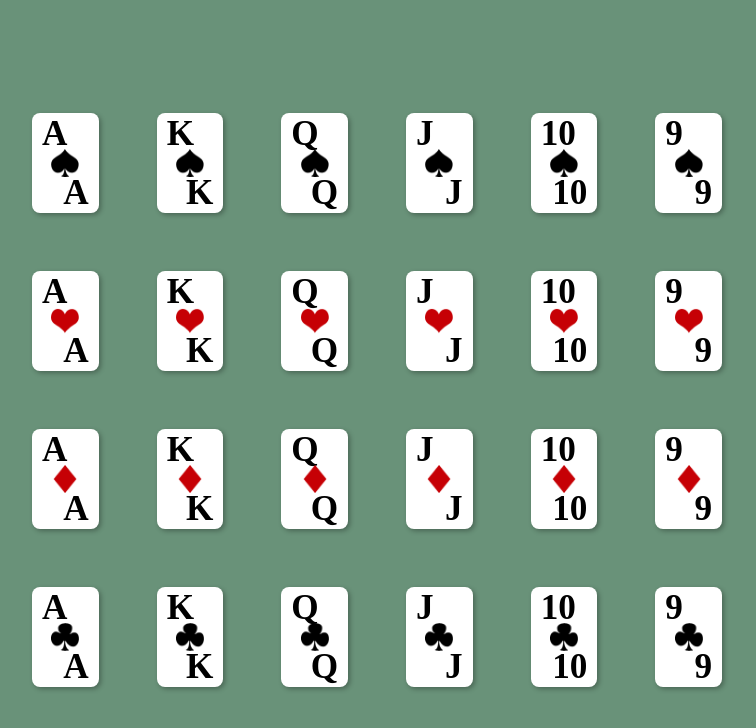
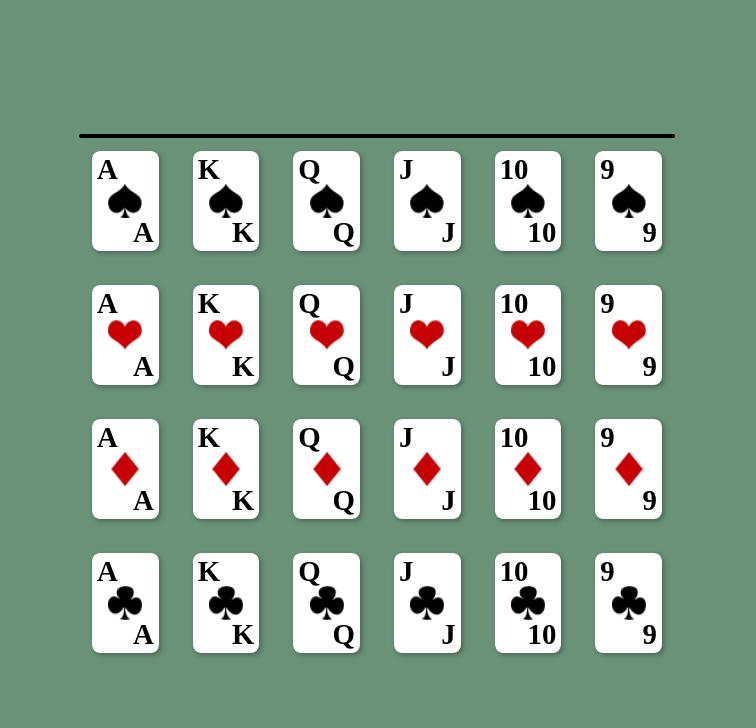
Before and after one commit to caylajr2/euchreData, a React (Vite) app in the folder euchre-data-entry-react/: page / in a window 1280 px wide. Shown: the top 728 px of the page, without its empty margins (263-1019 px from the left). Built offline with nearby package versions, Linux system fonts and the light colour scheme; a web font is replaced by a local one.

Commit message:
additional card styling

```diff
--- a/euchre-data-entry-react/src/components/Card.jsx
+++ b/euchre-data-entry-react/src/components/Card.jsx
@@ -1,29 +1,15 @@
 import react from 'react'
 import '../styles/cardImageStyle.css'
-import spade from '../assets/spade.png'
-import heart from '../assets/heart.png'
-import diamond from '../assets/diamond.png'
-import club from '../assets/club.png'
 
 
 const Card = ({ card }) => {
     const { suit, value } = card;
-    let suitImage;
-    if (suit === "spade") {
-        suitImage = spade;
-    } else if (suit === "heart") {
-        suitImage = heart;
-    } else if (suit === "diamond") {
-        suitImage = diamond;
-    } else if (suit === "club") {
-        suitImage = club;
-    }
 
     return (
         <>
             <div className="card-image" >
                 <p className='card-value-top card-value'>{value}</p>
-                <img src={suitImage} alt={suit} />
+                <img src={suit} alt="suit" />
                 <p className='card-value-bottom card-value'>{value}</p>
             </div>
         </>
--- a/euchre-data-entry-react/src/components/CardButtons.jsx
+++ b/euchre-data-entry-react/src/components/CardButtons.jsx
@@ -1,7 +1,9 @@
 import CardButton from './CardButton'
 import '../styles/cardImageStyle.css'
 import '../styles/trickStyle.css'
-import {suits, values } from '../constants'
+import {values } from '../constants'
+import suits from './imageConstants.jsx'
+
 
 const CardButtons = ({ addCardToTrick }) => {
     const cardButtons = [];
--- a/euchre-data-entry-react/src/components/Trick.jsx
+++ b/euchre-data-entry-react/src/components/Trick.jsx
@@ -7,8 +7,8 @@ const Trick = ({ cardsPlayed }) => {
 
     return (
         <>
-            <ul>
-                {cardsPlayed.map(e => <Card card={e}/>)}
+            <ul className='trickRow'>
+                {cardsPlayed.map(e => <li className="playedCard"><Card card={e}/></li>)}
             </ul>
             {/* <CardButton card={{suit:'heart',value: 'A'}} addToTrick={addCardToTrick}/>
             <CardButton card={{suit:'heart',value: 'K'}} addToTrick={addCardToTrick}/> */}
--- /dev/null
+++ b/euchre-data-entry-react/src/components/imageConstants.jsx
@@ -0,0 +1,6 @@
+import spade from '../assets/spade.png'
+import heart from '../assets/heart.png'
+import diamond from '../assets/diamond.png'
+import club from '../assets/club.png'
+
+export default [ spade, heart, diamond, club ];
--- a/euchre-data-entry-react/src/styles/cardButtonStyle.css
+++ b/euchre-data-entry-react/src/styles/cardButtonStyle.css
@@ -1,12 +1,9 @@
 
 button {
-    background-color: white;
     border: none;
-    padding: 5px;
+    padding: 0px;
+    margin: 5px;
     cursor: pointer;
-    font-weight: 300;
-    height: 100px;
-    aspect-ratio: 2/3;
-    margin: 5px;
-    box-shadow: 2px 2px 5px rgba(0, 0, 0, 0.3);
+
+
 }
--- a/euchre-data-entry-react/src/styles/cardImageStyle.css
+++ b/euchre-data-entry-react/src/styles/cardImageStyle.css
@@ -7,17 +7,18 @@
 }
 div.card-image {
     border-radius: 8px;
-    width: 100%;
-    height: 100%;
     display: flex;
     flex-direction: column;
     justify-content: space-between;
-    padding: 5px 5px;
-
+    padding: 10px 5px;
+    background-color: white;
+    height: 100px;
+    aspect-ratio: 2/3;
+    box-shadow: 2px 2px 5px rgba(0, 0, 0, 0.3);
 }
 
 p.card-value {
-    font-size: 2.2em;
+    font-size: 1.8em;
     font-weight: bold;
     font-family:'faustina','Times New Roman', Times, serif;
     line-height: .6em;
--- a/euchre-data-entry-react/src/styles/trickStyle.css
+++ b/euchre-data-entry-react/src/styles/trickStyle.css
@@ -1,13 +1,20 @@
-ul {
+ul{
   list-style: none;      /* remove default bullets */
   padding: 0;
   margin: 0;
   display: grid;         /* enable grid layout */
   grid-template-columns: repeat(6, 1fr); /* 3 equal columns */
-  gap: 1rem;             /* spacing between items */
+  gap: .5rem;             /* spacing between items */
+
+}
+
+ul.trickRow {
+  border: solid black 2px;
+  border-radius: 10px;
+  background-color: #486c56;
 }
 
 li {
-  padding: 1rem;
+  padding: .5rem;
   /* text-align: center; */
 }
```
